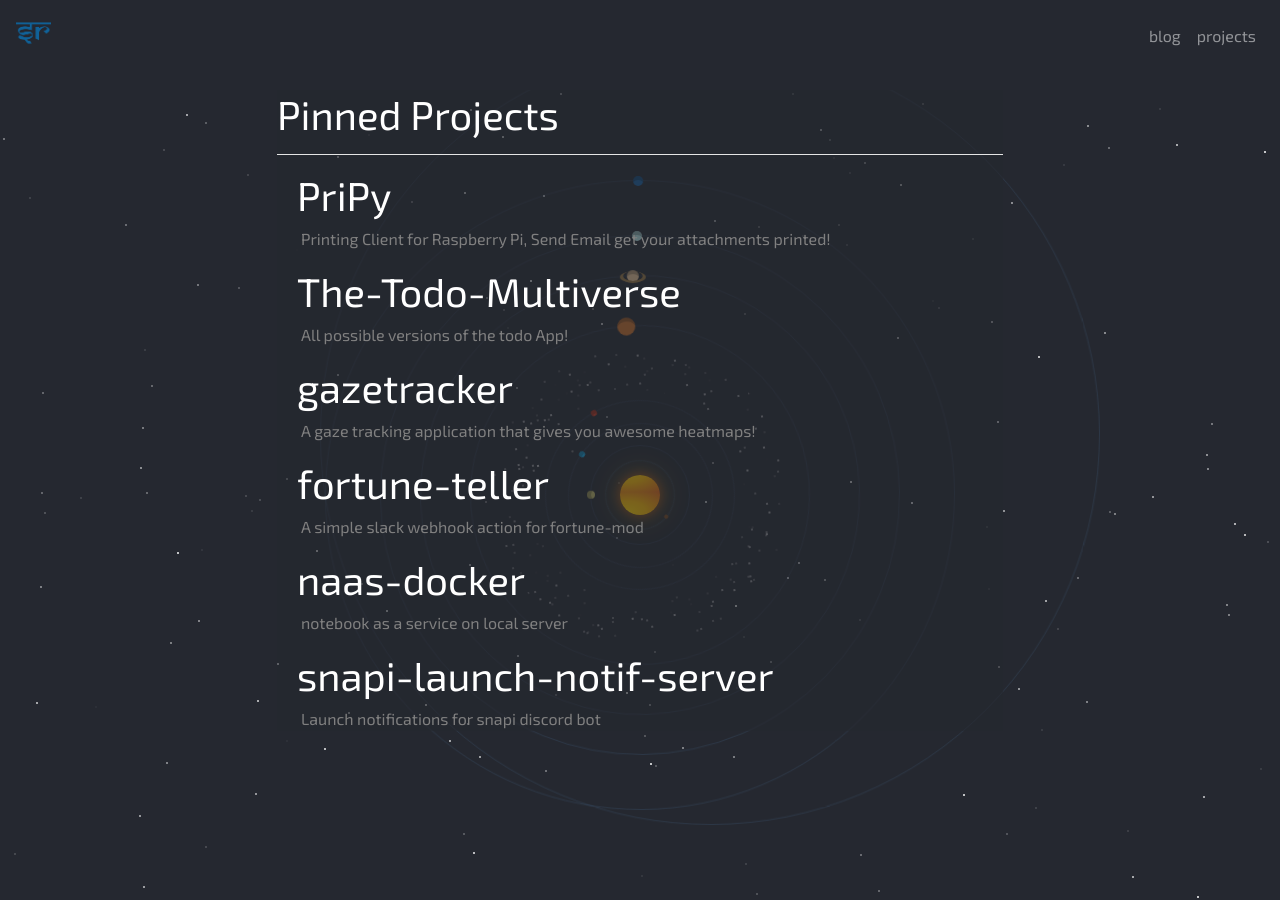
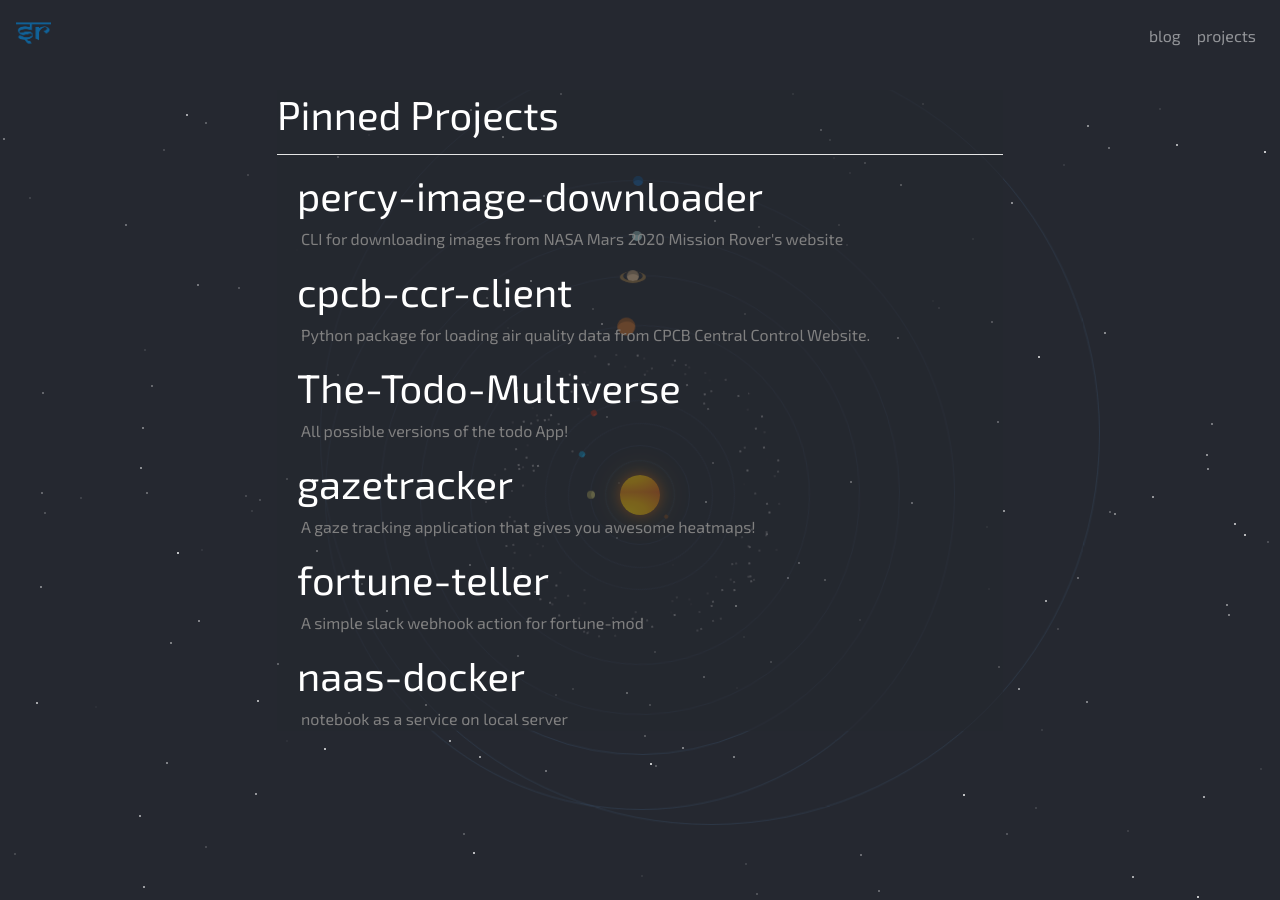
Before and after one commit to sakethramanujam/sakethramanujam.github.io, a Jekyll site: the page built from projects.md, in a window 1280 px wide. Built offline with Jekyll 4.4.1, drawn with Linux system fonts in a browser that asks for light colours; nearby versions of some CDN libraries.

Commit message:
Update projects.yml

```diff
--- a/_data/projects.yml
+++ b/_data/projects.yml
@@ -1,6 +1,9 @@
 - project:
-  name: PriPy
-  desc: Printing Client for Raspberry Pi, Send Email get your attachments printed!
+  name: percy-image-downloader
+  desc: CLI for downloading images from NASA Mars 2020 Mission Rover's website
+- project:
+  name: cpcb-ccr-client
+  desc: Python package for loading air quality data from CPCB Central Control Website.
 - project:
   name: The-Todo-Multiverse
   desc: All possible versions of the todo App!
@@ -13,6 +16,3 @@
 - project:
   name: naas-docker
   desc: notebook as a service on local server
-- project:
-  name: snapi-launch-notif-server
-  desc: Launch notifications for snapi discord bot
```
